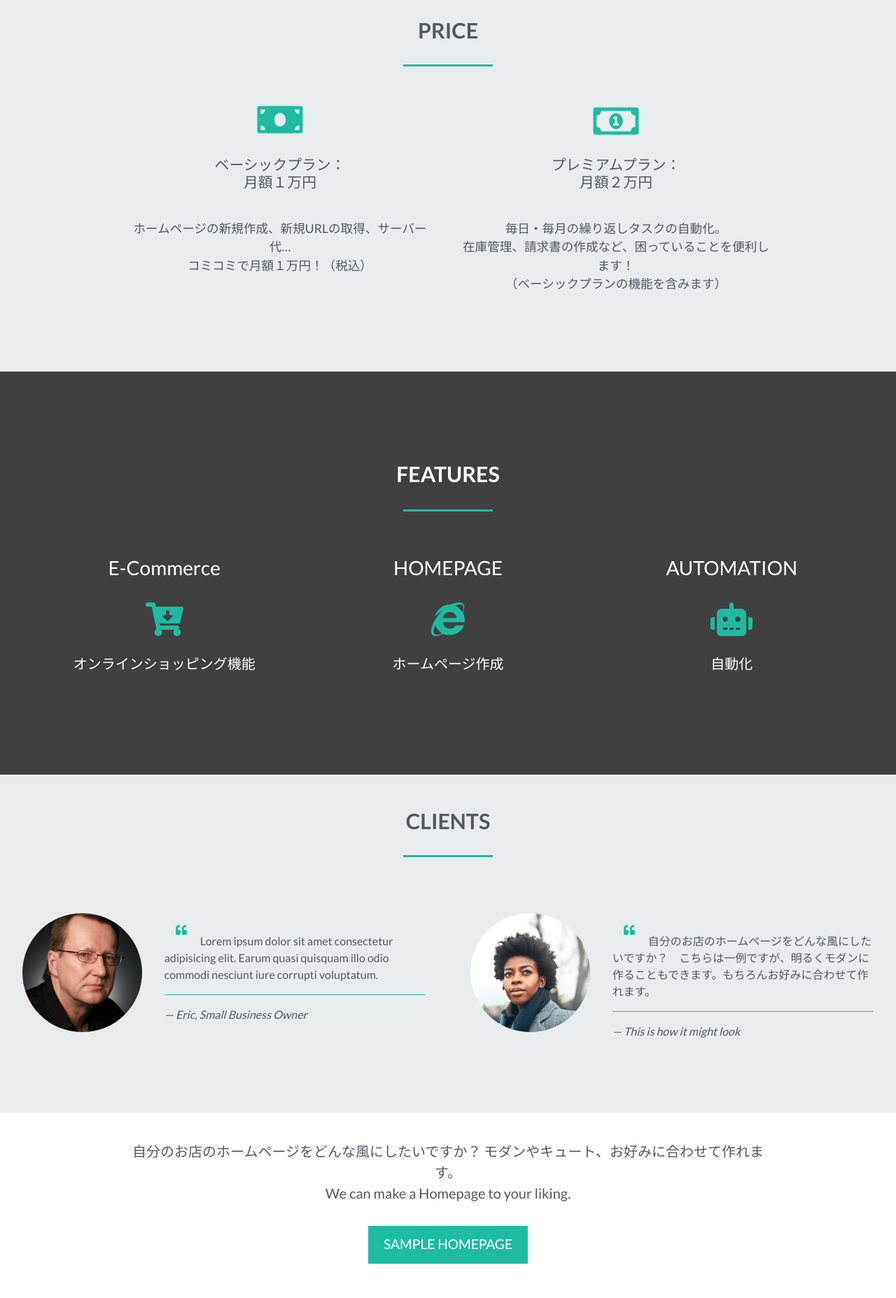
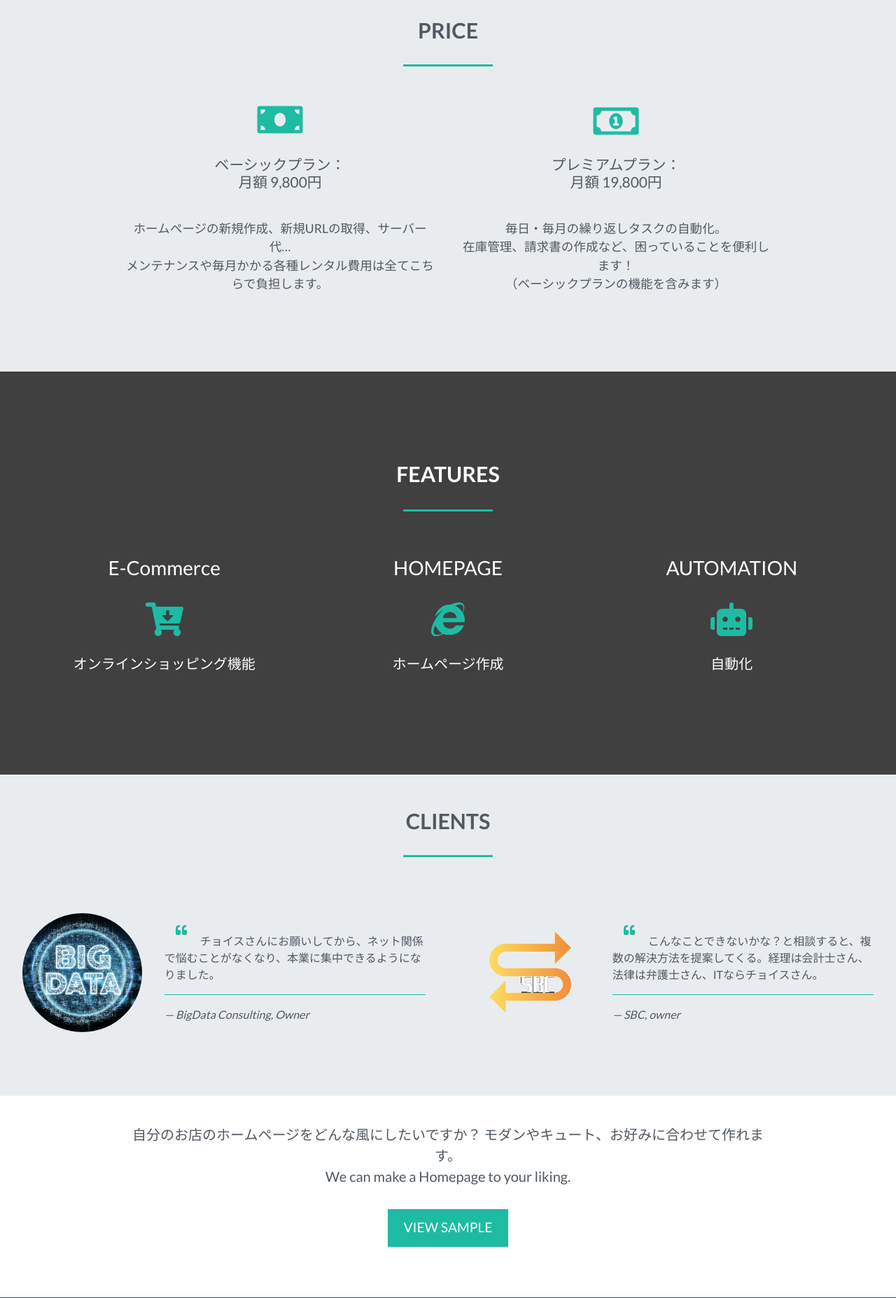
Before and after one commit to Sh0TaR0/choice_net, a Django app: template templates/base.html in a window 1280 px wide. Shown: the part 1265-3120 px from the top of the page at 70% size. Run offline with Django 3.2, Linux system fonts and the light colour scheme; the template is opened without the code that fills it, so the values that code supplies are empty; some libraries are stand-ins or nearby versions.

Commit message:
fixed clients

```diff
--- a/templates/base.html
+++ b/templates/base.html
@@ -78,15 +78,15 @@
 					<div class="col-md-6">
 						<div class="feature">
 							<i class="fas fa-money-bill fa-4x" data-fa-transform="shrink-3 up-5"></i>
-							<h3>ベーシックプラン：<br>月額１万円</h3>
-							<p><br>ホームページの新規作成、新規URLの取得、サーバー代…<br>コミコミで月額１万円！（税込）</p>
+							<h3>ベーシックプラン：<br>月額 9,800円</h3>
+							<p><br>ホームページの新規作成、新規URLの取得、サーバー代…<br>メンテナンスや毎月かかる各種レンタル費用は全てこちらで負担します。</p>
 						</div>
 					</div>
 
 					<div class="col-md-6">
 						<div class="feature">
 							<i class="far fa-money-bill-alt fa-4x" data-fa-transform="shrink-3 up-4.5"></i>
-							<h3>プレミアムプラン：<br>月額２万円</h3>
+							<h3>プレミアムプラン：<br>月額 19,800円</h3>
 							<p><br>毎日・毎月の繰り返しタスクの自動化。<br>在庫管理、請求書の作成など、困っていることを便利します！<br>（ベーシックプランの機能を含みます）</p>
 						</div>
 					</div>
@@ -149,15 +149,14 @@
 				<div class="col-md-6 clients">
 					<div class="row">
 						<div class="col-md-4">
-							<img src="{% static 'images/client1.png' %}" alt="client1-img">
+							<img src="{% static 'images/resize_bigdata.png' %}" alt="client1-img">
 						</div>
 						<div class="col-md-8">
 							<blockquote>
 								<i class="fas fa-quote-left"></i>
-								Lorem ipsum dolor sit amet consectetur adipisicing elit. Earum quasi quisquam illo odio
-								commodi nesciunt iure corrupti voluptatum.
+								チョイスさんにお願いしてから、ネット関係で悩むことがなくなり、本業に集中できるようになりました。
 								<hr class="clients-hr">
-								<cite>&#8212; Eric, Small Business Owner</cite>
+								<cite>&#8212; BigData Consulting, Owner</cite>
 							</blockquote>
 						</div>
 					</div>
@@ -166,14 +165,14 @@
 				<div class="col-md-6 clients">
 					<div class="row">
 						<div class="col-md-4">
-							<img src="{% static 'images/client2.png' %}" alt="client2-img">
+							<img src="{% static 'images/sbc.png' %}" alt="client2-img">
 						</div>
 						<div class="col-md-8">
 							<blockquote>
 								<i class="fas fa-quote-left"></i>
-								自分のお店のホームページをどんな風にしたいですか？　こちらは一例ですが、明るくモダンに作ることもできます。もちろんお好みに合わせて作れます。
+								こんなことできないかな？と相談すると、複数の解決方法を提案してくる。経理は会計士さん、法律は弁護士さん、ITならチョイスさん。
 								<hr class="clients-hr">
-								<cite>&#8212; This is how it might look</cite>
+								<cite>&#8212; SBC, owner</cite>
 							</blockquote>
 						</div>
 					</div>
@@ -184,8 +183,8 @@
 		<div class="col-12 narrow text-center">
 			<p class="lead">自分のお店のホームページをどんな風にしたいですか？ モダンやキュート、お好みに合わせて作れます。<br>We can make a Homepage to your
 				liking.</p>
-			<a class="btn btn-secondary btn-md" href="https://colorlib.com/wp/templates/" target="_blank">Sample
-				Homepage</a>
+			<a class="btn btn-secondary btn-md" href="https://colorlib.com/wp/templates/" target="_blank">View
+				Sample</a>
 		</div>
 	</div>
 
@@ -198,7 +197,7 @@
 					<img src="{% static 'images/choisu_logo.png' %}" alt="logo-img">
 					<p>ITのことなら、なんでもお任せください</p>
 					<strong>Contact Info</strong>
-					<p>080-3010-0356<br>sho045kobayashi@gmail.com</p>
+					<p>sho045kobayashi@gmail.com</p>
 					<!--
 					<a href="#" target="_blank"><i class="fab fa-facebook-square"></i></a>
 					<a href="#" target="_blank"><i class="fab fa-twitter-square"></i></a>
```
Also changed, not shown: static/images/SBC.png (added), static/images/resize_bigdata.png (added).
